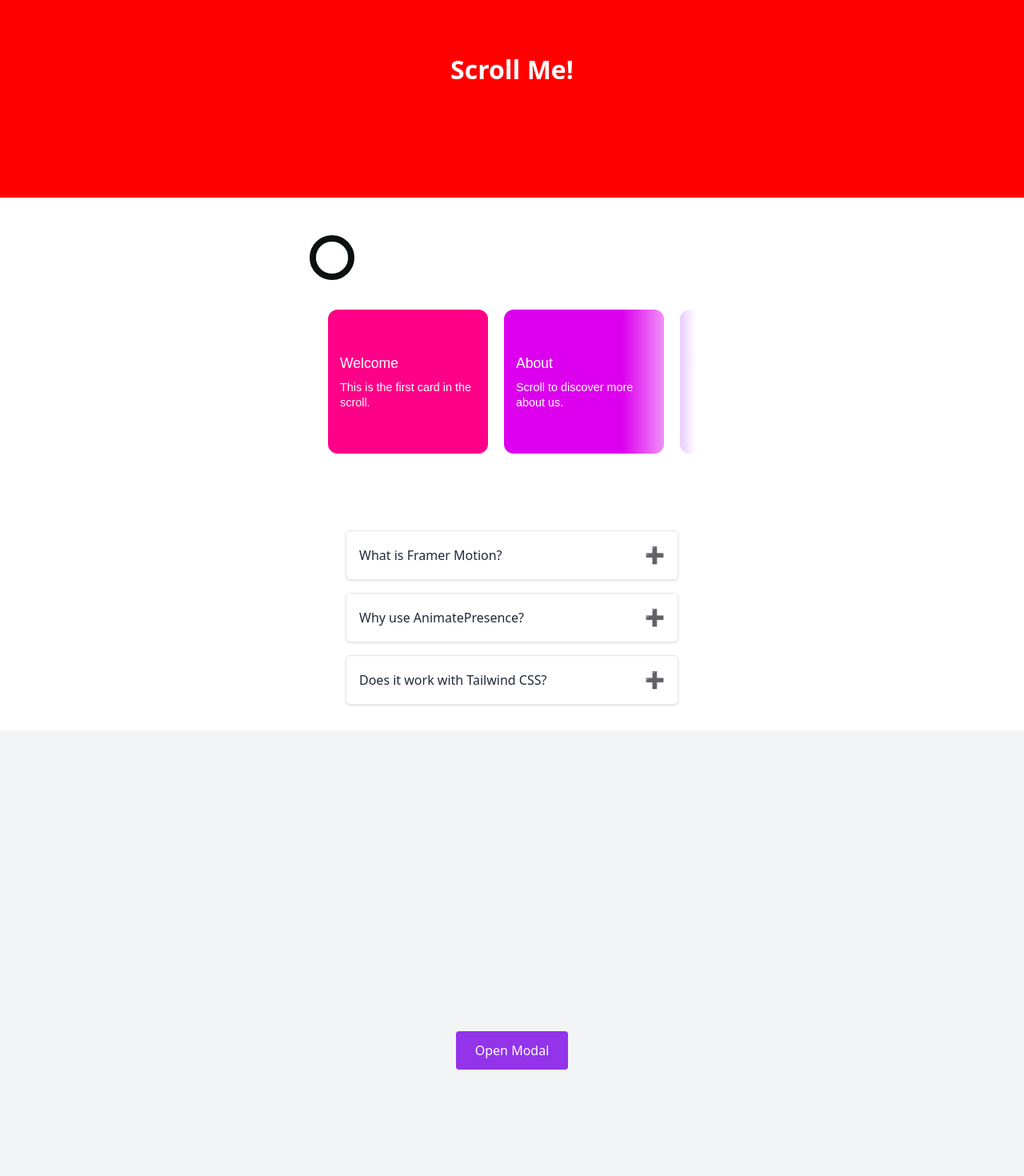
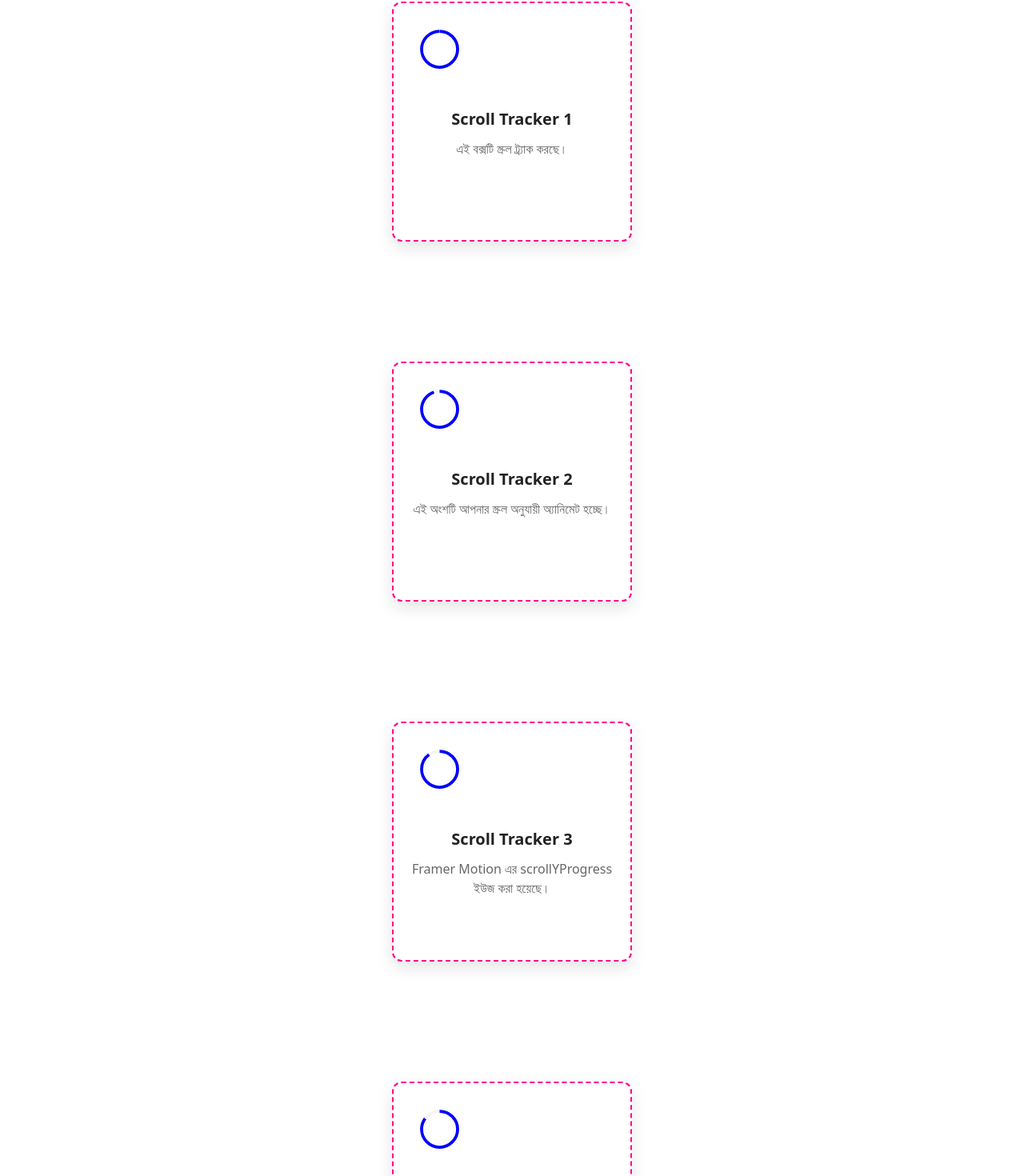
Before and after one commit to mdrubelhossain-me/react-framer-motion, a React app: page / in a window 1280 px wide. Shown: the part 73-1543 px from the top of the page at 80% size. Built offline with nearby package versions, Linux system fonts and the light colour scheme; the HTML template or start-up script is replaced by a standard one.

Commit message:
TrackElementWithinViewPort

```diff
--- /dev/null
+++ b/src/components/TrackElementWithinViewport.jsx
@@ -0,0 +1,152 @@
+"use client";
+
+import { motion as Motion, useScroll } from "framer-motion";
+import { useRef } from "react";
+
+function Item({ title, description }) {
+  const ref = useRef(null);
+  const { scrollYProgress } = useScroll({
+    target: ref,
+    offset: ["end end", "start start"],
+  });
+
+  return (
+    <section style={itemContainer}>
+      <div ref={ref} style={item}>
+        <figure style={progressIconContainer}>
+          <svg
+            style={progressIcon}
+            width="75"
+            height="75"
+            viewBox="0 0 100 100"
+          >
+            <circle
+              style={progressIconBg}
+              cx="50"
+              cy="50"
+              r="30"
+              pathLength="1"
+            />
+            <Motion.circle
+              cx="50"
+              cy="50"
+              r="30"
+              pathLength="1"
+              style={{
+                ...progressIconIndicator,
+                pathLength: scrollYProgress,
+              }}
+            />
+          </svg>
+        </figure>
+
+        {/* Box content */}
+        <div style={contentBox}>
+          <h3 style={titleStyle}>{title}</h3>
+          <p style={descStyle}>{description}</p>
+        </div>
+      </div>
+    </section>
+  );
+}
+
+export default function TrackElementWithinViewport() {
+  return (
+    <>
+      <Item
+        title="Scroll Tracker 1"
+        description="এই বক্সটি স্ক্রল ট্র্যাক করছে।"
+      />
+      <Item
+        title="Scroll Tracker 2"
+        description="এই অংশটি আপনার স্ক্রল অনুযায়ী অ্যানিমেট হচ্ছে।"
+      />
+      <Item
+        title="Scroll Tracker 3"
+        description="Framer Motion এর scrollYProgress ইউজ করা হয়েছে।"
+      />
+      <Item
+        title="Scroll Tracker 4"
+        description="প্রতিটি আইটেম ভিউপোর্টে প্রবেশ করলে progress দেখায়।"
+      />
+      <Item
+        title="Scroll Tracker 5"
+        description="এইভাবে আপনি অনেক section ট্র্যাক করতে পারবেন।"
+      />
+      <Item
+        title="Scroll Tracker 6"
+        description="এখানে SVG shape ইউজ করা হয়েছে scroll bar হিসেবে।"
+      />
+    </>
+  );
+}
+
+/**
+ * ==============   Styles   ================
+ */
+
+const itemContainer = {
+  height: "100vh",
+  maxHeight: "450px",
+  display: "flex",
+  justifyContent: "center",
+  alignItems: "center",
+};
+
+const item = {
+  width: 300,
+  height: 300,
+  border: "2px dashed #ff0088",
+  position: "relative",
+  borderRadius: 12,
+  padding: 20,
+  boxShadow: "0 8px 20px rgba(0,0,0,0.1)",
+  background: "#fff",
+};
+
+const progressIconContainer = {
+  position: "absolute",
+  top: 20,
+  left: 20,
+  width: 80,
+  height: 80,
+};
+
+const processCircle = {
+  strokeDashoffset: 0,
+  strokeWidth: 5,
+  fill: "none",
+};
+
+const progressIcon = {
+  ...processCircle,
+  transform: "rotate(-90deg)",
+  stroke: "#ff0088",
+};
+
+const progressIconIndicator = {
+  ...processCircle,
+  stroke: "#00f",
+};
+
+const progressIconBg = {
+  opacity: 0.2,
+  stroke: "#ccc",
+};
+
+const contentBox = {
+  marginTop: 110,
+  textAlign: "center",
+};
+
+const titleStyle = {
+  fontSize: 20,
+  fontWeight: 600,
+  color: "#222",
+  marginBottom: 10,
+};
+
+const descStyle = {
+  fontSize: 16,
+  color: "#666",
+};
--- a/src/pages/Home.jsx
+++ b/src/pages/Home.jsx
@@ -15,12 +15,14 @@ import App from "../components/Modal";
 import AccordionGroup from "../components/Accordion ";
 import TransformScrollYProgress from "../components/TransformScrollYProgress";
 import HorizontalScroll from "../components/HorizontalScroll";
+import TrackElementWithinViewport from "../components/TrackElementWithinViewport";
 
 const Home = () => {
   return (
     <div>
       <ScrollAnimation />
-      <TransformScrollYProgress/>
+      <TrackElementWithinViewport/>
+      {/* <TransformScrollYProgress/> */}
       <HorizontalScroll/>
       <AccordionGroup/>
       <App/>
```
